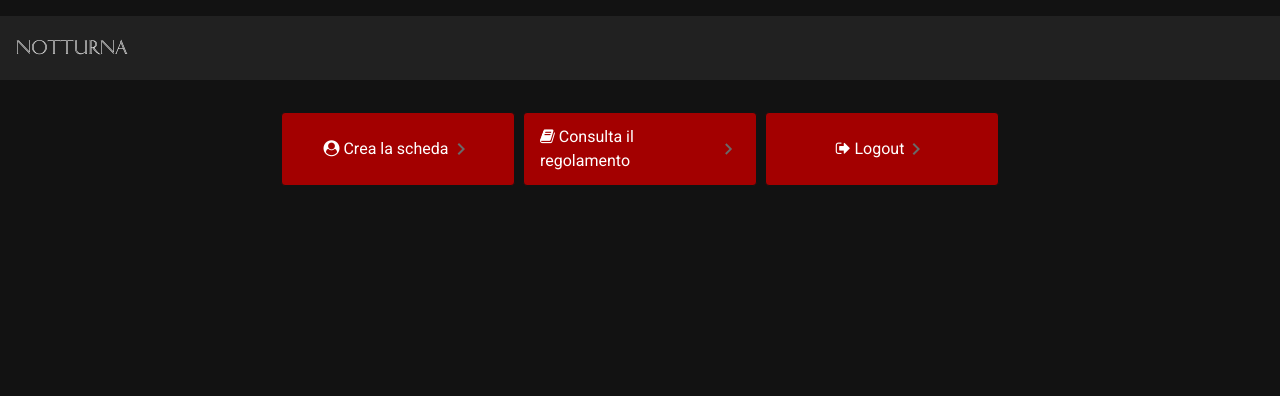
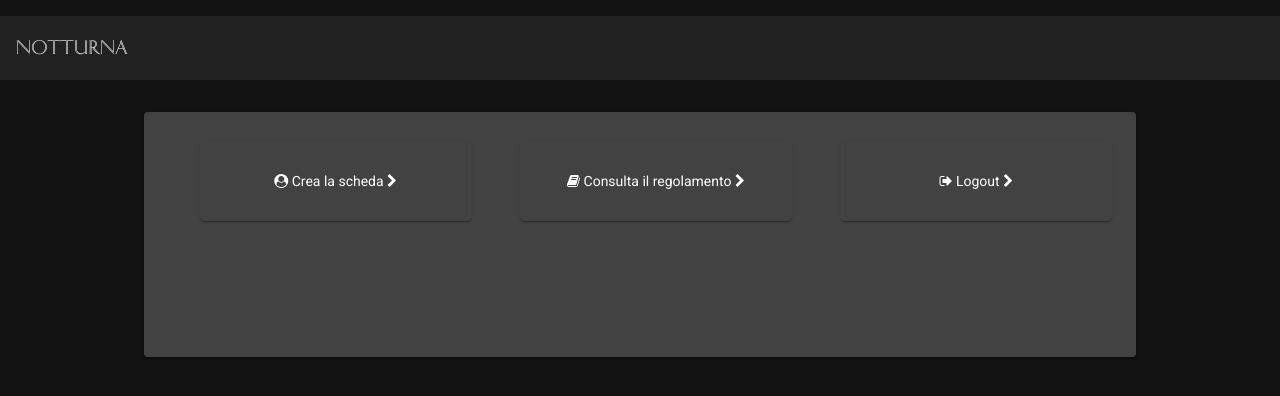
Before and after one commit to Lorped/Notturna2, an Angular app: page /gate in a window 1280 px wide. Shown: the top 396 px of the page. Built offline with nearby package versions, Linux system fonts and the light colour scheme.

Commit message:
inizio scheda

```diff
--- a/src/app/app-routing.module.ts
+++ b/src/app/app-routing.module.ts
@@ -5,6 +5,7 @@ import { MainComponent } from './main/main.component';
 import { GateComponent } from './gate/gate.component';
 import { AdminComponent } from './admin/admin.component';
 import { CreaComponent } from './crea/crea.component';
+import { SchedaComponent } from './scheda/scheda.component';
 
 const routes: Routes = [
   { path: '', component: LoginComponent },
@@ -12,6 +13,7 @@ const routes: Routes = [
   { path: 'gate', component: GateComponent },
   { path: 'admin', component: AdminComponent },
   { path: 'crea', component: CreaComponent },
+  { path: 'scheda', component: SchedaComponent },
 ];
 
 @NgModule({
--- a/src/app/app.module.ts
+++ b/src/app/app.module.ts
@@ -31,6 +31,7 @@ import { AdminComponent } from './admin/admin.component';
 import { RegistraComponent } from './registra/registra.component';
 import { CreaComponent } from './crea/crea.component';
 import { TimesPipe } from './times.pipe';
+import { SchedaComponent } from './scheda/scheda.component';
 
 @NgModule({
   declarations: [
@@ -41,7 +42,8 @@ import { TimesPipe } from './times.pipe';
     AdminComponent,
     RegistraComponent,
     CreaComponent,
-    TimesPipe
+    TimesPipe,
+    SchedaComponent
   ],
   imports: [
     BrowserModule,
--- a/src/app/gate/gate.component.css
+++ b/src/app/gate/gate.component.css
@@ -3,7 +3,50 @@ a:visited,
 a:hover {
   /* color: #1976d2; */
   text-decoration: none;
+  width: 75%;
 }
+
+i {
+    /*margin-left: 2em;*/
+}
+
+.limited {
+  max-width: 75%;
+  margin: 2em auto;
+  text-align: center;
+}
+
+.movable {
+  display: block;
+  transition: all 0.2s ease-in-out;
+  justify-content: left;
+  align-items: left;
+  /*text-align: left;*/
+  padding-top: 2em;
+  padding-bottom: 2em;
+  width: 100%;
+  /*min-width: 75%; */
+}
+
+.movable:hover {
+  transform: translateY(-3px);
+  box-shadow: 0 4px 17px rgba(255, 0, 0, 0.45);
+  /*color: #f50057 !important ;*/
+  /*color: #fa5788; */
+}
+
+.movable:hover i {
+    color: #ef5350;
+}
+
+.all {
+  align-items: left;
+  text-align: left;
+  width: 100%;
+}
+
+
+/******* INUTILI ?? **********/
 
 
 svg.material-icons {
--- a/src/app/gate/gate.component.html
+++ b/src/app/gate/gate.component.html
@@ -7,24 +7,50 @@
 </div>
 
 
-<div class="card-container">
-
-  <a class="card"  [routerLink]="['/crea']">
-    <span><i class="fa fa-user-circle"></i> Crea la scheda</span>
-    <svg class="material-icons" xmlns="http://www.w3.org/2000/svg" width="24" height="24" viewBox="0 0 24 24"><path d="M10 6L8.59 7.41 13.17 12l-4.58 4.59L10 18l6-6z"/></svg>
-    </a>
-
-  <a class="card"  [routerLink]="['/xx']">
-    <span><i class="fa fa-book"></i> Consulta il regolamento</span>
-    <svg class="material-icons" xmlns="http://www.w3.org/2000/svg" width="24" height="24" viewBox="0 0 24 24"><path d="M10 6L8.59 7.41 13.17 12l-4.58 4.59L10 18l6-6z"/></svg>
-  </a>
-
-  <a class="card"  [routerLink]="['']">
-    <span><i class="fa fa-sign-out "></i> Logout</span>
-    <svg class="material-icons" xmlns="http://www.w3.org/2000/svg" width="24" height="24" viewBox="0 0 24 24"><path d="M10 6L8.59 7.41 13.17 12l-4.58 4.59L10 18l6-6z"/></svg>
-  </a>
 
 
+<mat-card class="limited">
 
+  <mat-grid-list cols="3" rowHeight="3:1">
+    <mat-grid-tile>
+      <a [routerLink]="['/crea']">
+        <mat-card class="movable">
+          <mat-card-content >
+            <i class="fa fa-user-circle"></i> Crea la scheda <i class="fa fa-chevron-right" aria-hidden="true"></i>
+          </mat-card-content>
+        </mat-card>
+      </a>
+    </mat-grid-tile>
 
-</div>
+    <mat-grid-tile>
+      <a [routerLink]="['/xx']">
+        <mat-card class="movable">
+          <mat-card-content>
+            <i class="fa fa-book"></i> Consulta il regolamento <i class="fa fa-chevron-right" aria-hidden="true"></i>
+          </mat-card-content>
+        </mat-card>
+      </a>
+    </mat-grid-tile>
+
+    <mat-grid-tile>
+      <a [routerLink]="['']">
+        <mat-card class="movable">
+          <mat-card-content>
+            <i class="fa fa-sign-out"></i> Logout <i class="fa fa-chevron-right" aria-hidden="true"></i>
+          </mat-card-content>
+        </mat-card>
+      </a>
+    </mat-grid-tile>
+
+    <mat-grid-tile>
+    </mat-grid-tile>
+
+    <mat-grid-tile>
+    </mat-grid-tile>
+
+    <mat-grid-tile>
+    </mat-grid-tile>
+
+  </mat-grid-list>
+
+</mat-card>
--- a/src/app/main/main.component.css
+++ b/src/app/main/main.component.css
@@ -3,83 +3,44 @@ a:visited,
 a:hover {
   /* color: #1976d2; */
   text-decoration: none;
+  width: 75%;
 }
 
-.outer {
-  width:100%;
-  display: flex;
-  justify-content: center;
+i {
+    /*margin-left: 2em;*/
 }
 
-svg.material-icons {
-  height: 24px;
-  width: auto;
-}
-svg.material-icons:not(:last-child) {
-  margin-right: 8px;
+.limited {
+  max-width: 75%;
+  margin: 2em auto;
+  text-align: center;
 }
 
-.card svg.material-icons path {
-  fill: #696969;
+.movable {
+  display: block;
+  transition: all 0.2s ease-in-out;
+  justify-content: left;
+  align-items: left;
+  /*text-align: left;*/
+  padding-top: 2em;
+  padding-bottom: 2em;
+  width: 100%;
+  /*min-width: 75%; */
 }
 
-.card-container {
-  max-width: 80%;
-  display: flex;
-  flex-wrap: wrap;
-  justify-content: center;
-  margin-top: 32px;
+.movable:hover {
+  transform: translateY(-3px);
+  box-shadow: 0 4px 17px rgba(255, 0, 0, 0.45);
+  /*color: #f50057 !important ;*/
+  /*color: #fa5788; */
 }
 
-.card {
-  border-radius: 4px;
-  border: 1px solid #121212;
-  background-color: #a30000;
-  color: #ffffff;
-  height: 40px;
-  width: 200px;
-  margin: 0 8px 16px;
-  padding: 16px;
-  display: flex;
-  flex-direction: row;
-  justify-content: center;
-  align-items: center;
-  transition: all 0.2s ease-in-out;
-  line-height: 24px;
+.movable:hover i {
+    color: #ef5350;
 }
 
-.card-container .card:not(:last-child) {
-  margin-right: 0;
+.all {
+  align-items: left;
+  text-align: left;
+  width: 100%;
 }
-
-.card.card-small {
-  height: 16px;
-  width: 168px;
-}
-
-.card-container .card:not(.highlight-card) {
-  cursor: pointer;
-}
-
-.card-container .card:not(.highlight-card):hover {
-  transform: translateY(-3px);
-  box-shadow: 0 4px 17px rgba(255, 0, 0, 0.45);
-}
-
-.card-container .card:not(.highlight-card):hover .material-icons path {
-  fill: rgb(255, 255, 255);
-}
-
-.card.highlight-card {
-  background-color: #a30000;
-  color: white;
-  font-weight: 600;
-  border: none;
-  width: auto;
-  min-width: 30%;
-  position: relative;
-}
-
-.card.card.highlight-card span {
-  margin-left: 60px;
-}
--- a/src/app/main/main.component.html
+++ b/src/app/main/main.component.html
@@ -6,51 +6,98 @@
 </p>
 </div>
 
-<div class="outer">
+<mat-card class="limited">
 
-<div class="card-container">
+  <mat-grid-list cols="3" rowHeight="2.5:1">
+    <mat-grid-tile>
+      <a [routerLink]="['/scheda']">
+        <mat-card class="movable">
+          <mat-card-content class="all">
+            <i class="fa fa-user-circle"></i> Vedi la scheda <i class="fa fa-chevron-right" aria-hidden="true"></i>
+          </mat-card-content>
+        </mat-card>
+      </a>
+    </mat-grid-tile>
 
-  <a class="card"  [routerLink]="['/xx']">
-    <span><i class="fa fa-user-circle"></i> Vedi la scheda</span>
-    <svg class="material-icons" xmlns="http://www.w3.org/2000/svg" width="24" height="24" viewBox="0 0 24 24"><path d="M10 6L8.59 7.41 13.17 12l-4.58 4.59L10 18l6-6z"/></svg>
+    <mat-grid-tile>
+      <a [routerLink]="['/xx']">
+        <mat-card class="movable">
+          <mat-card-content class="all">
+            <i class="fa fa-plus-square"></i> Aggiungi / Spendi PX <i class="fa fa-chevron-right" aria-hidden="true"></i>
+          </mat-card-content>
+        </mat-card>
       </a>
+    </mat-grid-tile>
 
-  <a class="card"  [routerLink]="['/xx']">
-    <span><i class="fa fa-plus-square"></i> Aggiungi / Spendi PX</span>
-    <svg class="material-icons" xmlns="http://www.w3.org/2000/svg" width="24" height="24" viewBox="0 0 24 24"><path d="M10 6L8.59 7.41 13.17 12l-4.58 4.59L10 18l6-6z"/></svg>
+    <mat-grid-tile>
+      <a [routerLink]="['/xx']">
+        <mat-card class="movable">
+          <mat-card-content class="all">
+            <i class="fa fa-pencil-square"></i> Aggiungi Pregi e Difetti <i class="fa fa-chevron-right" aria-hidden="true"></i>
+          </mat-card-content>
+        </mat-card>
       </a>
+    </mat-grid-tile>
 
-  <a class="card"  [routerLink]="['/xx']">
-    <span><i class="fa fa-pencil-square"></i> Aggiungi Pregi e Difetti</span>
-    <svg class="material-icons" xmlns="http://www.w3.org/2000/svg" width="24" height="24" viewBox="0 0 24 24"><path d="M10 6L8.59 7.41 13.17 12l-4.58 4.59L10 18l6-6z"/></svg>
+    <mat-grid-tile>
+      <a [routerLink]="['/xx']">
+        <mat-card class="movable">
+          <mat-card-content class="all">
+            <i class="fa fa-file-text"></i> Inserisci Biografia e Annotazioni <i class="fa fa-chevron-right" aria-hidden="true"></i>
+          </mat-card-content>
+        </mat-card>
       </a>
+    </mat-grid-tile>
 
-  <a class="card"  [routerLink]="['/xx']">
-    <span><i class="fa fa-file-text"></i> Inserisci Biografia e Annotazioni</span>
-    <svg class="material-icons" xmlns="http://www.w3.org/2000/svg" width="24" height="24" viewBox="0 0 24 24"><path d="M10 6L8.59 7.41 13.17 12l-4.58 4.59L10 18l6-6z"/></svg>
+    <mat-grid-tile>
+      <a [routerLink]="['/xx']">
+        <mat-card class="movable">
+          <mat-card-content class="all">
+            <i class="fa fa-bolt"></i> Scegli Poteri <i class="fa fa-chevron-right" aria-hidden="true"></i>
+          </mat-card-content>
+        </mat-card>
       </a>
+    </mat-grid-tile>
 
+    <mat-grid-tile>
+      <a [routerLink]="['/xx']">
+        <mat-card class="movable">
+          <mat-card-content class="all">
+            <i class="fa fa-list"></i> Visualizza log PX <i class="fa fa-chevron-right" aria-hidden="true"></i>
+          </mat-card-content>
+        </mat-card>
+      </a>
+    </mat-grid-tile>
 
-  <a class="card"  [routerLink]="['/xx']">
-    <span><i class="fa fa-bolt"></i> Scegli Poteri</span>
-    <svg class="material-icons" xmlns="http://www.w3.org/2000/svg" width="24" height="24" viewBox="0 0 24 24"><path d="M10 6L8.59 7.41 13.17 12l-4.58 4.59L10 18l6-6z"/></svg>
+    <mat-grid-tile>
+      <a [routerLink]="['/xx']">
+        <mat-card class="movable">
+          <mat-card-content class="all">
+            <i class="fa fa-book"></i> Consulta il regolamento <i class="fa fa-chevron-right" aria-hidden="true"></i>
+          </mat-card-content>
+        </mat-card>
       </a>
+    </mat-grid-tile>
 
-  <a class="card"  [routerLink]="['/xx']">
-    <span><i class="fa fa-list"></i> Visualizza log PX</span>
-    <svg class="material-icons" xmlns="http://www.w3.org/2000/svg" width="24" height="24" viewBox="0 0 24 24"><path d="M10 6L8.59 7.41 13.17 12l-4.58 4.59L10 18l6-6z"/></svg>
+    <mat-grid-tile>
+      <a [routerLink]="['']">
+        <mat-card class="movable">
+          <mat-card-content class="all">
+            <i class="fa fa-sign-out"></i> Logout <i class="fa fa-chevron-right" aria-hidden="true"></i>
+          </mat-card-content>
+        </mat-card>
       </a>
+    </mat-grid-tile>
 
-  <a class="card"  [routerLink]="['/xx']">
-    <span><i class="fa fa-book"></i> Consulta il regolamento</span>
-    <svg class="material-icons" xmlns="http://www.w3.org/2000/svg" width="24" height="24" viewBox="0 0 24 24"><path d="M10 6L8.59 7.41 13.17 12l-4.58 4.59L10 18l6-6z"/></svg>
-  </a>
+    <mat-grid-tile>
+    </mat-grid-tile>
 
-  <a class="card"  [routerLink]="['']">
-    <span><i class="fa fa-sign-out "></i> Logout</span>
-    <svg class="material-icons" xmlns="http://www.w3.org/2000/svg" width="24" height="24" viewBox="0 0 24 24"><path d="M10 6L8.59 7.41 13.17 12l-4.58 4.59L10 18l6-6z"/></svg>
-  </a>
+    <mat-grid-tile>
+    </mat-grid-tile>
 
+    <mat-grid-tile>
+    </mat-grid-tile>
 
-</div>
-</div>
+  </mat-grid-list>
+
+</mat-card>
--- /dev/null
+++ b/src/app/scheda/scheda.component.html
@@ -0,0 +1 @@
+<p>scheda works!</p>
--- a/src/app/services/scheda.service.ts
+++ b/src/app/services/scheda.service.ts
@@ -35,4 +35,8 @@ export class SchedaService {
     });
   }
 
+  getscheda (idutente: number) {
+    return this.http.get('https://www.roma-by-night.it/Notturna2/wsPHP/getscheda.php'+"?idutente="+idutente );
+  }
+
 }
```
Also changed, not shown: src/app/scheda/scheda.component.ts (added, +26 -0 lines), src/app/scheda/scheda.component.css (added), 2 other files (tests, documents, lock files or other folders). Lines whose indentation alone changed are shown as unchanged.
